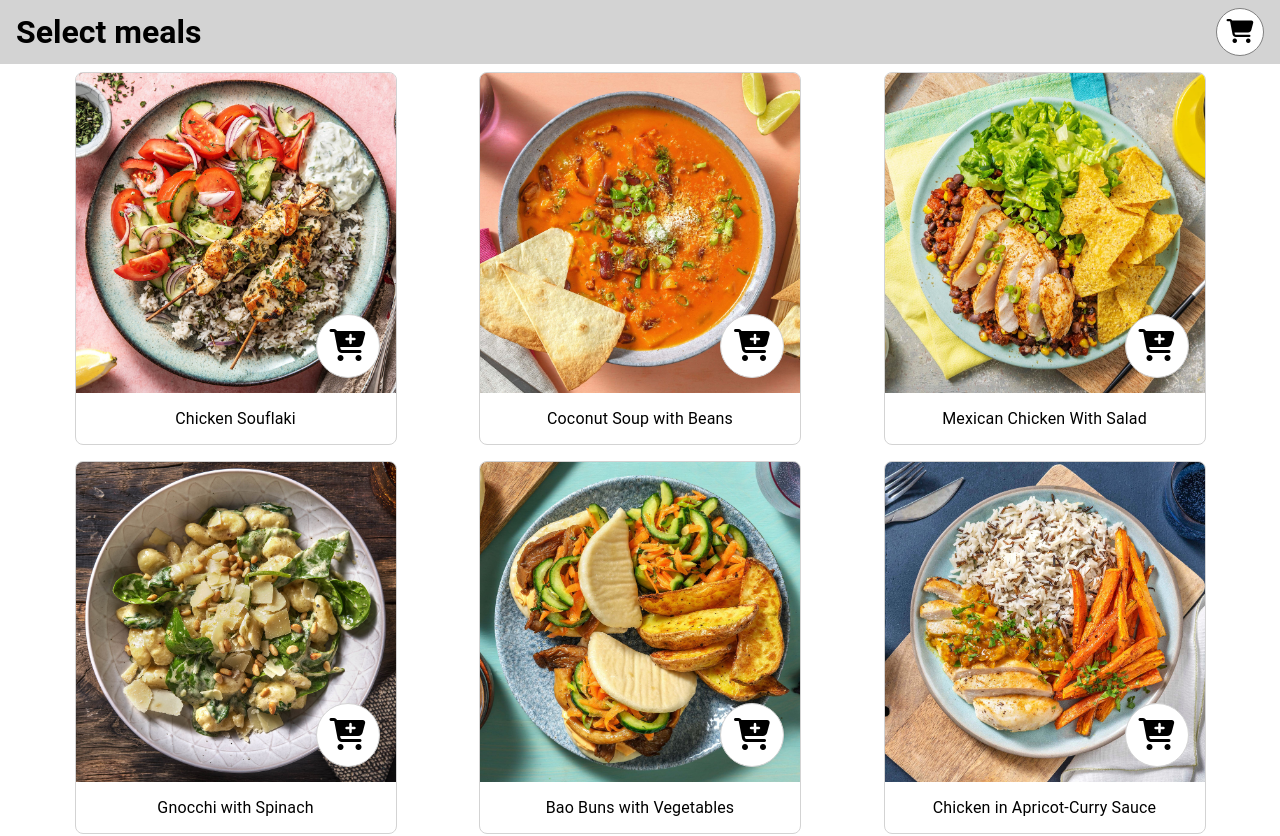
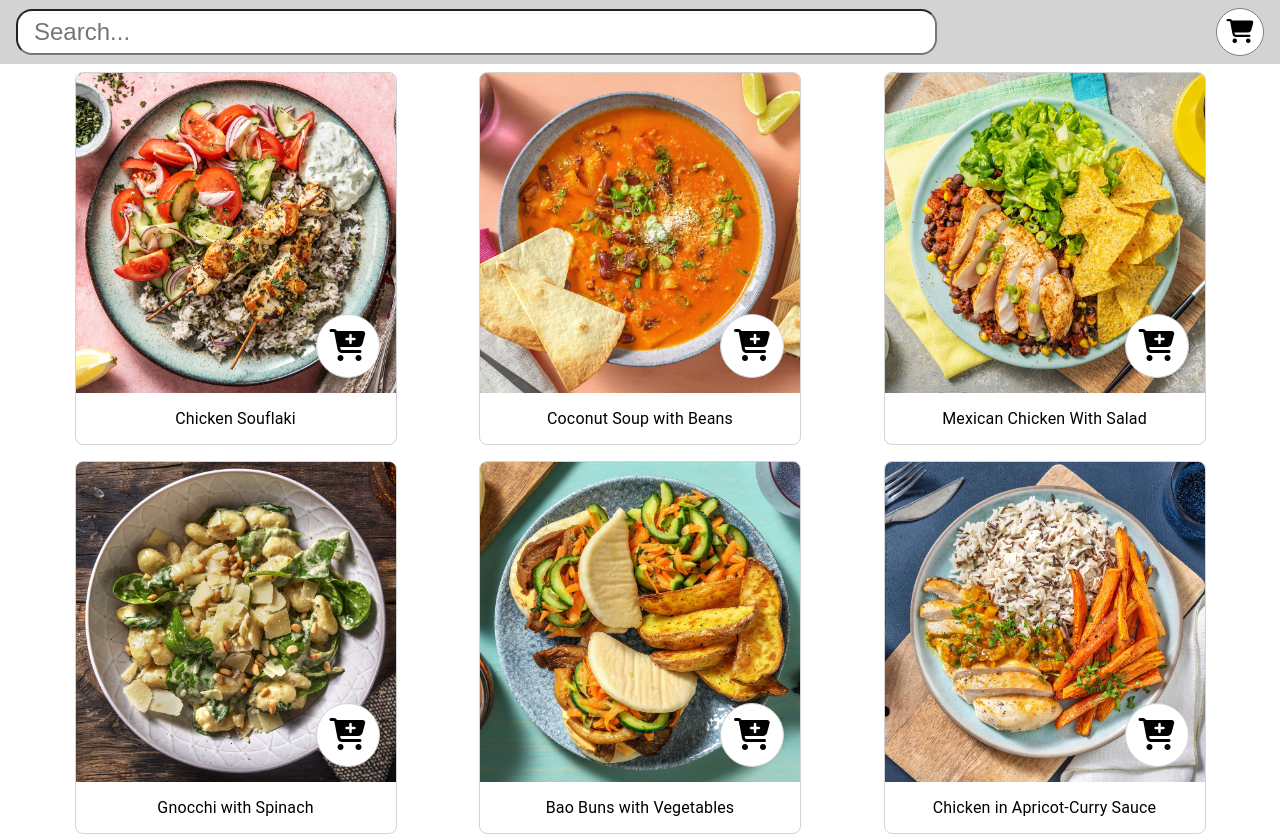
Before and after one commit to AdrianRamzes/food-mania, a Svelte app: page / in a window 1280 px wide. Shown: the top 836 px of the page. Built offline with nearby package versions, Linux system fonts and the light colour scheme.

Commit message:
Add search functionality

```diff
--- a/src/App.svelte
+++ b/src/App.svelte
@@ -1,8 +1,8 @@
 <script lang="ts">
   import Shopping from "./shopping/Shopping.svelte";
   import Recipes from "./recipes/Recipes.svelte";
-    import { getCurrentView, setCurrentView } from "./data/data.exports";
-
+  import { getCurrentView, recipesList, setCurrentView } from "./data/data.exports";
+  import type { RecipesListItem } from "./data/data.service";
 
   enum View {
     Recipes,
@@ -10,6 +10,8 @@
   }
 
   let currentView = getCurrentView();
+  let searchText = '';
+  $: filteredRecipesList = filterBySearchText($recipesList, searchText);
 
   function onCartClick() {
     currentView = View.ShoppingList;
@@ -20,12 +22,21 @@
     currentView = View.Recipes;
     setCurrentView(currentView);
   }
+
+  function filterBySearchText(recipesList: RecipesListItem[], searchText: string): RecipesListItem[] {
+    return recipesList.filter(r => {
+      return searchText.length == 0
+        || r.recipe.description.toLowerCase().includes(searchText)
+        || r.recipe.title.toLowerCase().includes(searchText)
+        || r.recipe.ingredients.some(i => i.product.name.toLowerCase().includes(searchText));
+    });
+  }
 </script>
 
 <main>
   <div class="floating-toolbar">
     {#if currentView == View.Recipes}
-    <h1>Select meals</h1>
+    <input type="text" class="search-box" placeholder="Search..." bind:value={searchText}/>
     <button on:click={onCartClick}><i class="fa-solid fa-cart-shopping"></i></button>
     {:else if currentView == View.ShoppingList}
     <h1>Shopping list</h1>
@@ -34,7 +45,7 @@
   </div>
   <div class="main-view">
     {#if currentView == View.Recipes}
-    <Recipes></Recipes>
+    <Recipes recipesList={filteredRecipesList}></Recipes>
     {:else if currentView == View.ShoppingList}
     <Shopping></Shopping>
     {/if}
@@ -60,6 +71,15 @@
     font-family: Roboto,sans-serif;
   }
 
+  .search-box {
+    width: 72%;
+    height: 40px;
+    padding-left: 16px;
+
+    border-radius: 16px;
+    font-size: 24px;
+  }
+
   button {
     width: 48px;
     height: 48px;
--- a/src/recipes/Recipes.svelte
+++ b/src/recipes/Recipes.svelte
@@ -1,6 +1,9 @@
 <script lang="ts">
     import RecipeCard from "../recipes/RecipeCard.svelte";
-    import { recipesList, setCount } from "../data/data.exports";
+    import { setCount } from "../data/data.exports";
+    import type { RecipesListItem } from "../data/data.service";
+
+    export let recipesList : RecipesListItem[] = [];
 
     function onCountChange(e: CustomEvent) {
         setCount(e.detail.recipe, e.detail.count);
@@ -8,7 +11,7 @@
 </script>
 
 <div class="container">
-    {#each $recipesList as r}
+    {#each recipesList as r}
     <RecipeCard recipe={r.recipe} count={r.count} on:countChange={onCountChange}/>
     {/each}
 </div>
```
